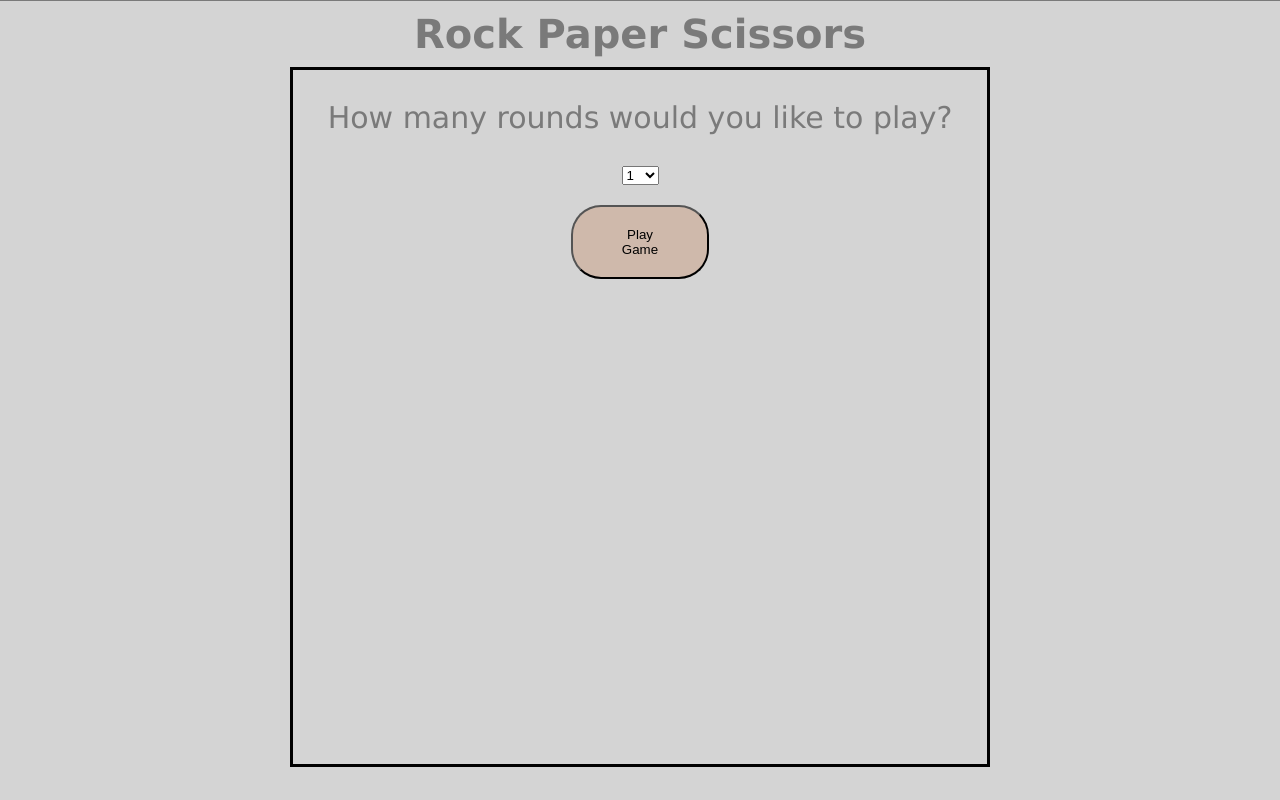
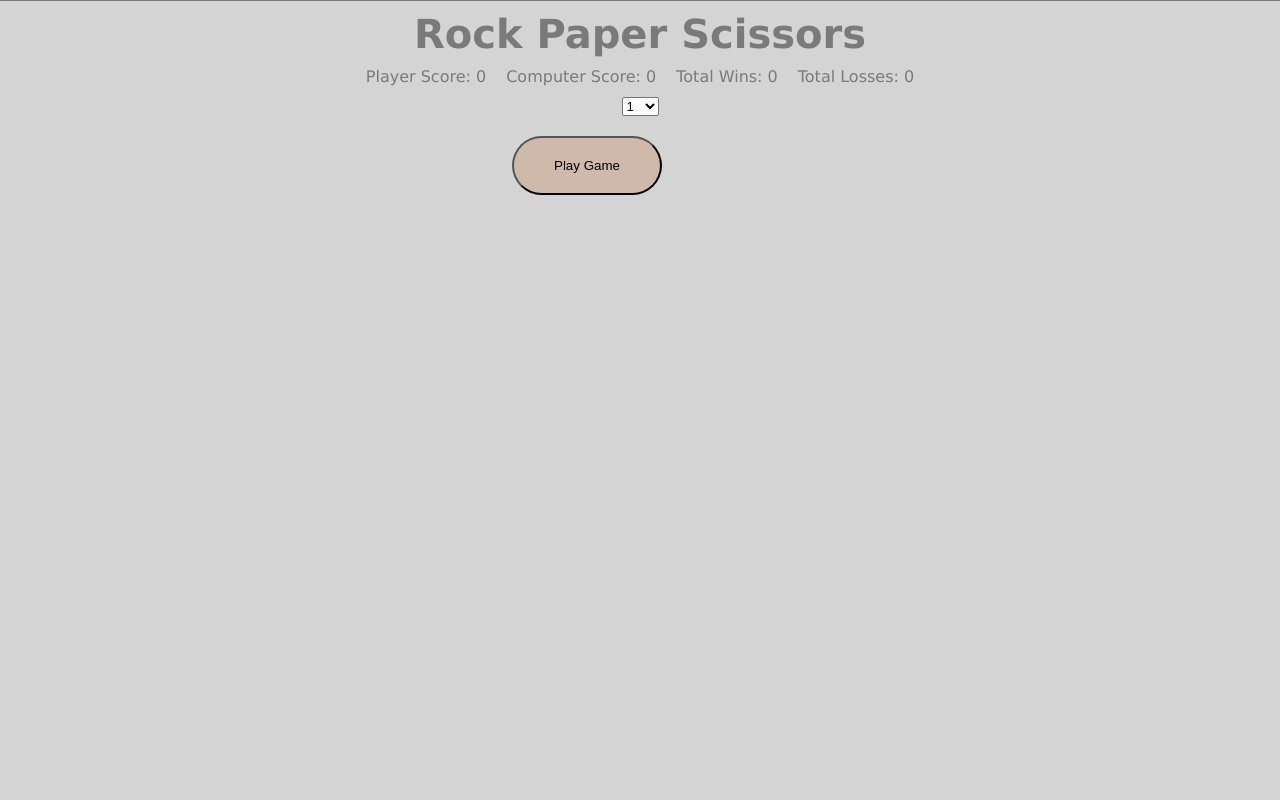
Before and after one commit to Scribler/rockPaperScissors, a website: page src/index.html in a window 1280 px wide. Drawn offline with nearby package versions, Linux system fonts and the light colour scheme; files that its build step writes are made by us from their sources.

Commit message:
starting from scratch again

```diff
--- a/src/index.html
+++ b/src/index.html
@@ -17,10 +17,6 @@
 </head>
 
 <body>
-  <main>
-    <h1>Rock Paper Scissors</h1>
-    <div class="gameArea"></div>
-  </main>
-
+  <main></main>
 </body>
 </html>
--- a/src/js/scripts.js
+++ b/src/js/scripts.js
@@ -1,125 +1,280 @@
-// global variables;
-let playerScore = 0;
-let computerScore = 0;
-let totalWins = 0;
-let totalLosses = 0;
-let rounds = 1; // set default number of rounds to 1
-let playerWeapon;
+// 1)
+// ROCK PAPER SCISSORS
+// Player Score: #  Computer Score: #  Total Wins: #  Total Losses: #
+// How many rounds would you like to play?
+// Dropdown (1-10)
+// PLAY (button)
+
+// 2)
+// ROCK PAPER SCISSORS
+// Player Score: #  Computer Score: #  Total Wins: #  Total Losses: #
+// Round 1 of ##. Choose Your Weapon;
+// (ROCK) (PAPER ) (SCISSORS)
 
 
-function getComputerWeapon () { // should randomly generate a weapon for the computer player
-  let weapon = Math.ceil(Math.random() * 3);
+// 3)
+// ROCK PAPER SCISSORS
+// Player Score: #  Computer Score: #  Total Wins: #  Total Losses: #
+// Round 2 of ##. Choose Your Weapon;
+// (ROCK) (PAPER ) (SCISSORS)
+// You Won!, Computer won!, It's a tie!
 
-  switch (weapon) {
-    case 1:
-      weapon = "rock";
-      break;
-    case 2:
-      weapon = "paper";
-      break;
-    case 3:
-      weapon = "scissors";
-      break;
-    default:
-      console.error("Something is borked. :P");
-      break;
-  };
-  return weapon;
+// 4)
+// ROCK PAPER SCISSORS
+// Player Score: #  Computer Score: #  Total Wins: #  Total Losses: #
+// Round 3 of 3. Choose Your Weapon;
+// (ROCK) (PAPER ) (SCISSORS)
+// ---- Load the beginning of the game with the message below instead of the default
+// ##### won the game!  Would you like to play again?
+
+
+
+
+// Declaration of GLOBAL variables
+let playerScore = 0;
+let computerScore= 0;
+let totalWin = 0;
+let totalLoss = 0;
+
+function game () {
+
+  // Declaration of Main area's and elements and giving them classes.
+  const main = document.querySelector('main');
+  const title = document.createElement('h1');
+  title.classList.add('title');
+
+  const scoreArea = document.createElement('div');
+  scoreArea.classList.add('scoreArea');
+
+  const callToActionArea = document.createElement('div');
+  callToActionArea.classList.add('callToActionArea');
+
+  const roundChoiceArea= document.createElement('div');
+  roundChoiceArea.classList.add('roundChoiceArea');
+
+  const buttonArea= document.createElement('div');
+  buttonArea.classList.add('buttonArea');
+
+  const winnerMessageArea = document.createElement('div');
+  winnerMessageArea.classList.add('winnerMessageArea');
+
+  //Initial Insertion of Elements
+    // TITLE
+  title.innerHTML = "Rock Paper Scissors";
+  main.appendChild(title);
+    // Main Sections
+  main.appendChild(scoreArea);
+  main.appendChild(callToActionArea);
+  main.appendChild(roundChoiceArea);
+  main.appendChild(buttonArea);
+  main.appendChild(winnerMessageArea);
+
+  // Load Initial Content
+  loadScores(scoreArea, playerScore, computerScore, totalWin, totalLoss);
+  loadRoundsAndStartButton(roundChoiceArea, buttonArea);
+
+};
+
+// Loads and updates the 'scoreArea'
+function loadScores (container, playerScore, computerScore, totalWin, totalLoss) {
+  // clear score area before loading initial / updated scores.
+  container.innerHTML = "";
+
+  // create div's
+  const pScore = document.createElement('div');
+  const cScore = document.createElement('div');
+  const tWin = document.createElement('div');
+  const tLoss = document.createElement('div');
+
+  // fill div's
+  pScore.innerText = `Player Score: ${playerScore}`;
+  cScore.innerText = `Computer Score: ${computerScore}`;
+  tWin.innerText = `Total Wins: ${totalWin}`;
+  tLoss.innerText = `Total Losses: ${totalLoss}`;
+
+  // append score div's
+  container.appendChild(pScore);
+  container.appendChild(cScore);
+  container.appendChild(tWin);
+  container.appendChild(tLoss);
 }
 
-function compareWeapons (playerWeapon, computerWeapon) { // should compare the weapons of computer and player and return 'player' or 'computer'.
-  if (playerWeapon == computerWeapon) {
-    return "It's a Tie!"
-  } else if ((playerWeapon == "rock" && computerWeapon == "scissors") || (playerWeapon == "paper" && computerWeapon == "rock") || (playerWeapon == "scissors" && computerWeapon == "paper")) {
-    return "player";
-  } else {
-    return "computer"
-  }
-};
-
-function createWeapon (areaToAppendTo, weaponName) {
-  const weapon = document.createElement('button');
-  weapon.textContent = `${weaponName}`;
-  weapon.value = `${weaponName}`;
-  weapon.classList.add('weaponButton');
-  areaToAppendTo.appendChild(weapon);
-  weapon.addEventListener('click', () => {
-  playerWeapon = weapon.value;
-  console.log(playerWeapon);
-  // sets player's weapon type
-    // *************** But still needs to trigger comparison to computer weapon ****************
-    // 1) set computer weapon
-    // 2) compare weapons
-  });
-}
-
-
-function runGame () { // main game script
-  const gameArea = document.querySelector('.gameArea'); // game area (everything is added to this)
-  const callToAction = document.createElement('p');
-  callToAction.textContent = "How many rounds would you like to play?";
-  callToAction.classList.add('callToAction');
-  gameArea.appendChild(callToAction);
-
+function loadRoundsAndStartButton (roundPickerArea, buttonArea) {
+  // Round Picker (Select number of rounds in the game to play.)
   const selectNumberOfRounds = document.createElement('select'); // create dropdown list with options from 1 - 10
+  let rounds;
   for (let index = 1; index < 11; index++) {
     const roundNum = document.createElement('option');
     roundNum.value = `${index}`;
     roundNum.textContent = `${index}`;
     selectNumberOfRounds.appendChild(roundNum);
-  11}
-  gameArea.appendChild(selectNumberOfRounds);
+  };
+  roundPickerArea.appendChild(selectNumberOfRounds);
 
+  // Play Button (activate game, and get # of rounds)
   const playButton = document.createElement('button'); // play button -> gets # of rounds, clears area, and initializes game
   playButton.textContent = "Play Game";
   playButton.classList.add('playButton'); // add sepparate style with margins to center play button
   playButton.addEventListener('click', () => {
     rounds = selectNumberOfRounds.value;
     console.log(rounds);
-    gameArea.removeChild(playButton);
-    gameArea.removeChild(selectNumberOfRounds);
-    callToAction.textContent = "Choose Your Weapon!";
-    createWeapon(gameArea, 'rock'); // these still need work
-    createWeapon(gameArea, 'paper'); // these still need work
-    createWeapon(gameArea, 'scissors'); // these still need work
   });
-  gameArea.appendChild(playButton);
-
-
-
-  console.log(`Number of rounds chosen: ${rounds}`);
-  for (let index = 0; index < rounds; index++) {
-    const playerWeapon = getPlayerWeapon();
-    const computerWeapon = getComputerWeapon();
-    const winner = compareWeapons(playerWeapon, computerWeapon);
-    if (winner == "It's a Tie!") {
-      console.log("It's a tie, no change to scores.");
-    } else if (winner == "player"){
-      playerScore++;
-    } else {
-      computerScore++;
-    };
-
-  console.log(`Your weapon is: ${playerWeapon}`);
-  console.log(`The Computer's weapon is: ${computerWeapon}`);
-  console.log(`The winner is: ${winner}`);
-  console.log(`Player Score: ${playerScore}`);
-  console.log(`Computer Score: ${computerScore}`);
-  };
-  if (playerScore == computerScore) {
-    console.log("The game was a tie!");
-  } else if (playerScore > computerScore) {
-    console.log("Player won the game!");
-  } else {
-    console.log("Computer won the game!")
-  }
+  buttonArea.appendChild(playButton)
 };
 
-
-// TESTING
-
-
-runGame();
-
-
-// confirm("Would you like to play a game of Rock Paper Scissors?") ? runGame() : console.log("Game Over"); // run game if user selects OK. else log "Game Over".
+game();
+// // global variables;
+// const scoreArea = document.querySelector('.scoreArea');
+// const gameArea = document.querySelector('.gameArea');
+// const winnerMessageArea = document.querySelector('.winnerMessageArea');
+// const callToAction = document.createElement('p');
+// const selectNumberOfRounds = document.createElement('select'); // create dropdown list with options from 1 - 10
+// for (let index = 1; index < 11; index++) {
+//   const roundNum = document.createElement('option');
+//   roundNum.value = `${index}`;
+//   roundNum.textContent = `${index}`;
+//   selectNumberOfRounds.appendChild(roundNum);
+// };
+// const playButton = document.createElement('button'); // play button -> gets # of rounds, clears area, and initializes game
+// playButton.textContent = "Play Game";
+// playButton.classList.add('playButton'); // add sepparate style with margins to center play button
+// playButton.addEventListener('click', () => {
+//   rounds = selectNumberOfRounds.value;
+//   console.log(rounds);
+//   gameArea.removeChild(playButton);
+//   gameArea.removeChild(selectNumberOfRounds);
+//   callToAction.textContent = `Round ${currentRound} of ${rounds}. Choose Your Weapon!`;
+//   createWeapon('rock'); // these still need work
+//   createWeapon('paper'); // these still need work
+//   createWeapon('scissors'); // these still need work
+// });
+// let playerScore = 0;
+// let computerScore = 0;
+// let totalWins = 0;
+// let totalLosses = 0;
+// let rounds = 1; // set default number of rounds to 1
+// let currentRound = 1;
+// let playerWeapon;
+// let computerWeapon;
+//
+//
+// function getComputerWeapon () { // should randomly generate a weapon for the computer player
+//   let weapon = Math.ceil(Math.random() * 3);
+//
+//   switch (weapon) {
+//     case 1:
+//       weapon = "rock";
+//       break;
+//     case 2:
+//       weapon = "paper";
+//       break;
+//     case 3:
+//       weapon = "scissors";
+//       break;
+//     default:
+//       console.error("Something is borked. :P");
+//       break;
+//   };
+//   computerWeapon =  weapon;
+// };
+//
+// function compareWeapons (playerWeapon, computerWeapon) { // should compare the weapons of computer and player and return 'player' or 'computer'.
+//   const winnerMessage = document.createElement('p');
+//   winnerMessage.classList.add('.winnerMessage');
+//   if (playerWeapon == computerWeapon) {
+//     winnerMessage.innerText = "It's a Tie";
+//   } else if ((playerWeapon == "rock" && computerWeapon == "scissors") || (playerWeapon == "paper" && computerWeapon == "rock") || (playerWeapon == "scissors" && computerWeapon == "paper")) {
+//     winnerMessage.innerText = "Player wins the round!";
+//     playerScore += 1;
+//     // return "player";
+//   } else {
+//     winnerMessage.innerText = "Computer wins the round!";
+//     computerScore += 1;
+//     // return "computer"
+//   }
+//   winnerMessageArea.innerHTML = "";
+//   winnerMessageArea.appendChild(winnerMessage);
+// };
+//
+// function createWeapon (weaponName) {
+//   const weapon = document.createElement('button');
+//   weapon.textContent = `${weaponName}`;
+//   weapon.value = `${weaponName}`;
+//   weapon.classList.add('weaponButton');
+//   gameArea.appendChild(weapon);
+//   weapon.addEventListener('click', () => {
+//     playerWeapon = weapon.value;
+//     console.log(playerWeapon);
+//     getComputerWeapon();
+//     compareWeapons(playerWeapon, computerWeapon);
+//     console.log(`Player Score: ${playerScore}`);
+//     console.log(`Computer Score: ${computerScore}`);
+//     scoreArea.innerHTML = "";
+//     displayScore("Player Score: ", playerScore, playerScore);
+//     displayScore("Computer Score: ", computerScore, computerScore);
+//     displayScore("Total Wins: ", totalWins, totalWins);
+//     displayScore("Total Losses: ", totalLosses, totalLosses);
+//     currentRound ++;
+//     if (currentRound > rounds) {
+//       let roundWinner;
+//       if (playerScore > computerScore) {
+//         roundWinner = "Player";
+//         totalWins ++;
+//         scoreArea.innerHTML = "";
+//         displayScore("Total Wins: ", totalWins, totalWins);
+//         displayScore("Total Losses: ", totalLosses, totalLosses);
+//       } else if (computerScore > playerScore) {
+//         roundWinner = "Computer";
+//         totalLosses ++;
+//         scoreArea.innerHTML = "";
+//         displayScore("Total Wins: ", totalWins, totalWins);
+//         displayScore("Total Losses: ", totalLosses, totalLosses);
+//       } else {
+//         roundWinner = "It's a Tie";
+//       }
+//       gameArea.innerHTML = ""
+//       callToAction.textContent = `Round Winner is: ${roundWinner}. Would you like to play again?`;
+//       playerScore = 0;
+//       computerScore = 0;
+//       rounds = 1;
+//       gameArea.removeChild()
+//
+//     } else {
+//       callToAction.textContent = `Round ${currentRound} of ${rounds}. Choose Your Weapon!`;
+//     }
+//
+//   });
+// };
+//
+//
+// function displayScore (scoreName, scoreValue, idName) {
+//
+//   const scoreText = document.createElement('h2');
+//   scoreText.classList.add('scoreTextContent');
+//   scoreText.textContent = scoreName;
+//   const score = document.createElement('h2');
+//   score.classList.add('scoreValueContent');
+//   score.setAttribute('id', idName);
+//   score.textContent = `${scoreValue}`;
+//
+//   scoreArea.appendChild(scoreText);
+//   scoreArea.appendChild(score);
+// }
+//
+// function runGame (scoreArea, gameArea) { // main game script
+//   callToAction.textContent = "How many rounds would you like to play?";
+//   callToAction.classList.add('callToAction');
+//   gameArea.appendChild(callToAction);
+//
+//   gameArea.appendChild(selectNumberOfRounds);
+//
+//   gameArea.appendChild(playButton);
+// };
+//
+//
+// // TESTING
+//
+//
+// runGame(scoreArea, gameArea);
+//
+//
--- a/src/sass/pages/main.scss
+++ b/src/sass/pages/main.scss
@@ -32,15 +32,22 @@ main {
   border-top: 1px solid var(--black);
 }
 
-.gameArea {
-  border: 3px solid black;
+.scoreArea > div {
   display: inline-block;
-  min-height: 700px;
-  min-width: 700px;
-  margin: 10px 0;
+  padding: 10px;
 }
 
-.callToAction {
+
+
+
+
+
+
+
+
+
+
+j.callToAction {
   font-size: 30px;
   margin: 30px;
 }
```
